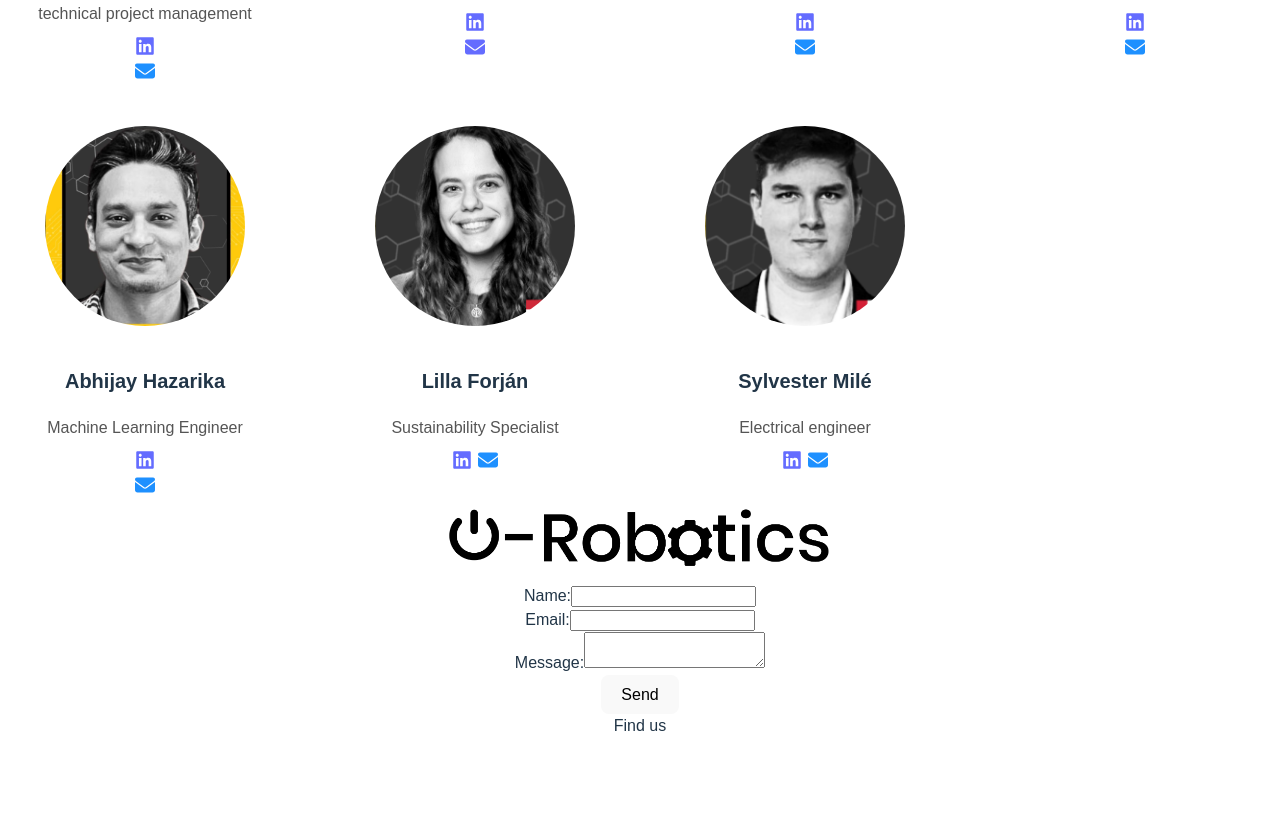
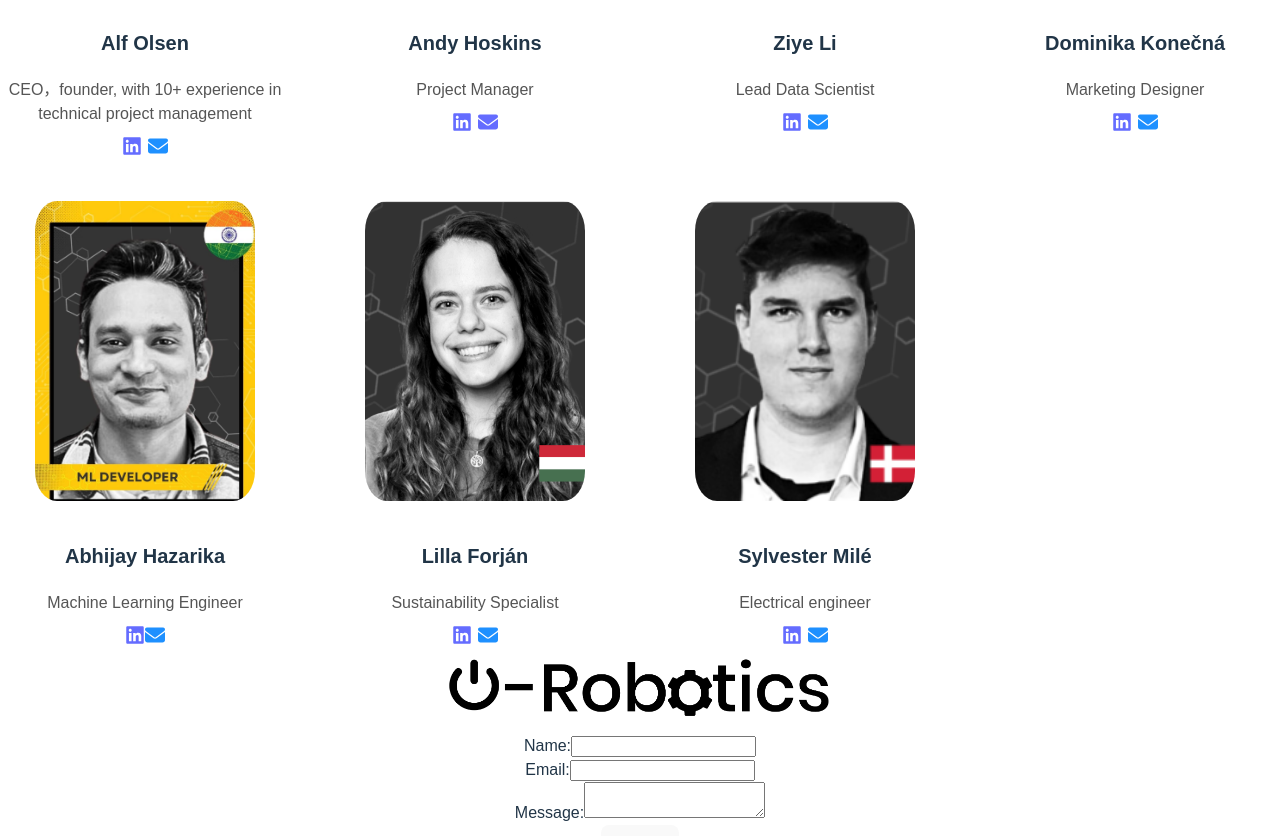
Before and after one commit to Liziye725/test_website_o_robotics, a React (Vite) app: page /about in a window 1280 px wide. Shown: the part 1712-2548 px from the top of the page. Before the commit the page ends 2450 px from the top, so only its background shows below. Built offline with nearby package versions, Linux system fonts and the light colour scheme.

Commit message:
change css for picture and icon layout

```diff
--- a/src/pages/aboutpage/AboutPage.css
+++ b/src/pages/aboutpage/AboutPage.css
@@ -39,10 +39,10 @@
 }
 
 .team-member img {
-  width: 200px;
-  height: 200px;
+  width: 220px;
+  height: 300px;
   object-fit: cover;
-  border-radius: 50%;
+  border-radius: 10%;
   margin-bottom: 20px;
 }
 
--- a/src/pages/aboutpage/AboutPage.jsx
+++ b/src/pages/aboutpage/AboutPage.jsx
@@ -81,6 +81,7 @@ export default function AboutPage() {
                 management
               </p>
               {/* <FontAwesomeIcon icon="fa-brands fa-linkedin" style={{ color: "#FFD43B" }} /> */}
+              <div className="icon-link">
                 <a
                   href="https://www.linkedin.com/in/alf-olsen-668365a3/"
                   target="_blank"
@@ -99,10 +100,12 @@ export default function AboutPage() {
                   />
                 </a>
               </div>
+            </div>
             <div className="team-member">
               <img src={TeamMember2} alt="Team Member 2" />
               <h3>Andy Hoskins</h3>
               <p>Project Manager</p>
+              <div className="icon-link">
                 <a
                   href="https://www.linkedin.com/in/andy-hoskins-4721b538/"
                   target="_blank"
@@ -121,6 +124,7 @@ export default function AboutPage() {
                   />
                 </a>
               </div>
+            </div>
             {/* <div className="team-member">
               <img src={TeamMember3} alt="Team Member 3" />
               <h3>Klaus Lisberg</h3>
@@ -130,6 +134,7 @@ export default function AboutPage() {
               <img src={TeamMember4} alt="Team Member 4" />
               <h3>Ziye Li</h3>
               <p>Lead Data Scientist</p>
+              <div className="icon-link">
                 <a
                   href="https://www.linkedin.com/in/ziye-li-active/"
                   target="_blank"
@@ -148,10 +153,12 @@ export default function AboutPage() {
                   />
                 </a>
               </div>
+            </div>
             <div className="team-member">
               <img src={TeamMember5} alt="Team Member 5" />
               <h3>Dominika Konečná</h3>
               <p>Marketing Designer</p>
+              <div className="icon-link">
                 <a
                   href="https://www.linkedin.com/in/dominikakonecna/"
                   target="_blank"
@@ -170,10 +177,12 @@ export default function AboutPage() {
                   />
                 </a>
               </div>
+            </div>
             <div className="team-member">
               <img src={TeamMember6} alt="Team Member 6" />
               <h3>Abhijay Hazarika</h3>
               <p>Machine Learning Engineer</p>
+              <div>
                 <a
                   href="https://www.linkedin.com/in/abhijay-hazarika-51a1aa270/"
                   target="_blank"
@@ -191,6 +200,7 @@ export default function AboutPage() {
                     style={{ color: "dodgerblue" }}
                   />
                 </a>
+              </div>
             </div>
             {/* <div className="team-member">
               <img src={TeamMember8} alt="Team Member " />
```
Lines whose indentation alone changed are shown as unchanged.
